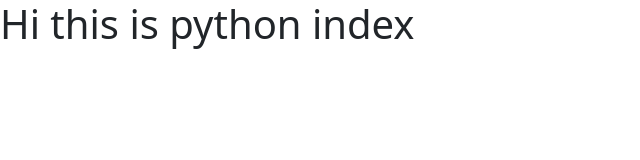
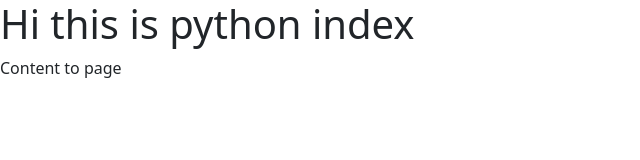
Before and after one commit to Saul11235/Saul11235, a plain HTML site: page pgs/index_python.html in a window 1280 px wide. Shown: the whole page, without its empty margins (0-640 px from the left). Drawn offline with nearby package versions, Linux system fonts and the light colour scheme.

Commit message:
changes on python index

```diff
--- a/pgs/index_python.html
+++ b/pgs/index_python.html
@@ -16,6 +16,7 @@
   <body>
 
     <h1>Hi this is python index</h1>
+    <p>Content to page</p>
 
 
 
```
